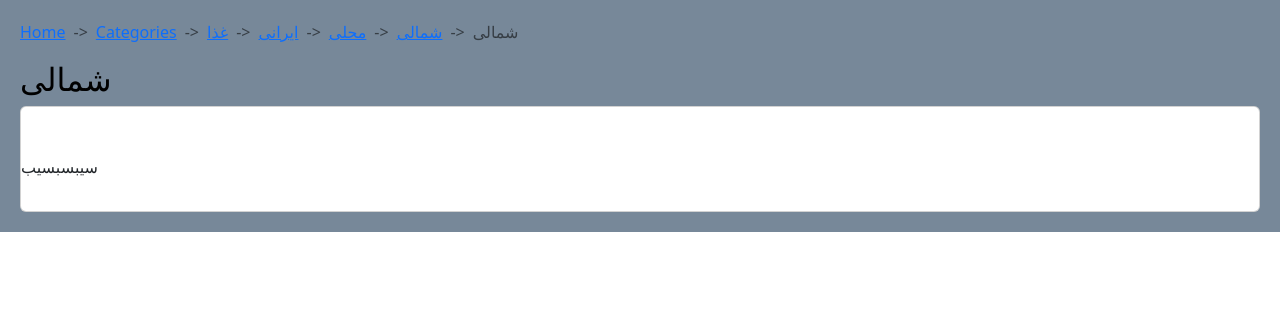
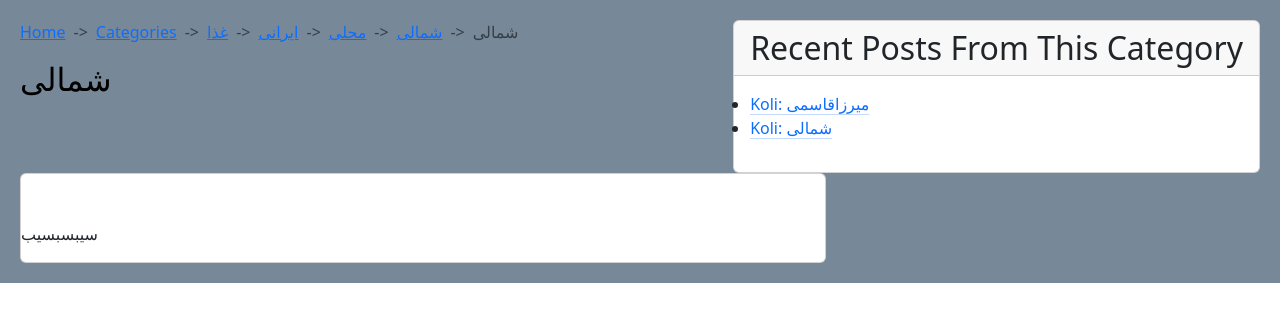
Before and after one commit to FrOZEn-FurY/Blog, a Django app: a page that uses Blog/Posts/Templates/Posts/PostDetail.html in a window 1280 px wide. Shown: the part 56-378 px from the top of the page. Run offline with Django 4.2, Linux system fonts and the light colour scheme; a user stored in the database is signed in; data comes from the database, SQL or seed files in the repository; both versions use the stored data as it was after the commit; some libraries are stand-ins or nearby versions.

Commit message:
Completed the recent posts part

```diff
--- a/Blog/Posts/Templates/Posts/PostDetail.html
+++ b/Blog/Posts/Templates/Posts/PostDetail.html
@@ -5,6 +5,16 @@
 {% endblock %}
 
 {% block Body %}
+	<div class="card" style="display: inline-block; float: right;">
+		<h2 class="card-header">Recent Posts From This Category</h2>
+		<ul class="card-body">
+			{% for post in recent %}
+				<li>
+					<a href="{{ post.get_absulote_url }}" class="link-primary link-offset-2 link-underline-opacity-25 link-underline-opacity-100-hover">{{ post.author }}: {{ post.title }}</a>
+				</li>
+			{% endfor %}
+		</ul>
+	</div>
     <div style="--bs-breadcrumb-divider: '->';" aria-label="breadcrumb">
 		<ol class="breadcrumb">
 			<li class="breadcrumb-item"><a href="{% url 'Home:Home' %}">Home</a></li>
@@ -15,12 +25,15 @@
 			<li class="breadcrumb-item active" aria-current="page">{{ post.title }}</li>
 		</ol>
 	</div>
-    <h2>{{ post.title }}</h2>
+    <h2 style="display: inline-block;">{{ post.title }}</h2>
     {% if request.user == post.author %}
+		<br/>
         <a class="btn btn-danger" href="{% url 'Posts:PostDelete' post.slug %}">Delete</a>
         <a class="btn btn-info" href="{% url 'Posts:PostUpdate' post.slug %}">Update</a>
+		<br/>
+		<br/>
     {% endif %}
-    <div class="card">
+    <div class="card" style="display: inline-block; width: 65%;">
         <p class="card-body">
             {{ post.body|safe }}
         </p>
--- a/Blog/Posts/views.py
+++ b/Blog/Posts/views.py
@@ -1,10 +1,11 @@
 # Django imports
-from django.shortcuts import render, redirect, get_object_or_404
+from django.shortcuts import render, redirect, get_object_or_404, get_list_or_404
 from django.views import View
 from django.contrib.auth.mixins import LoginRequiredMixin
 from django.contrib import messages
 from django.utils.translation import gettext_lazy as _
 from django.utils.text import slugify
+from django.db.models import Q
 
 # Local imports
 from .models import PostModel
@@ -39,7 +40,11 @@ class PostDetailView(LoginRequiredMixin, View):
         category = get_object_or_404(CategoryModel, slug=post_category)
         post = get_object_or_404(PostModel, slug=post_slug, category=category)
         ancestors = category.get_ancestors(include_self=True)
-        return render(request, self.template_name, {'post': post, 'ancestors': ancestors})
+        conditions = Q(category=category)
+        for ctgr in category.get_descendants():
+            conditions |= Q(category=ctgr)
+        recent = get_list_or_404(PostModel, conditions)
+        return render(request, self.template_name, {'post': post, 'ancestors': ancestors, 'recent': recent[:3]})
 
 
 class PostDeleteView(LoginRequiredMixin, View):
```
Also changed, not shown: Blog/db.sqlite3.
